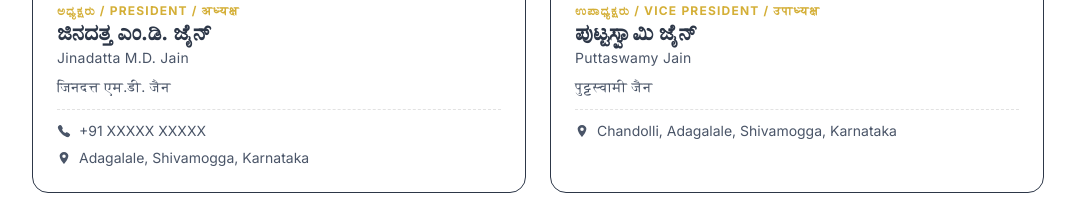
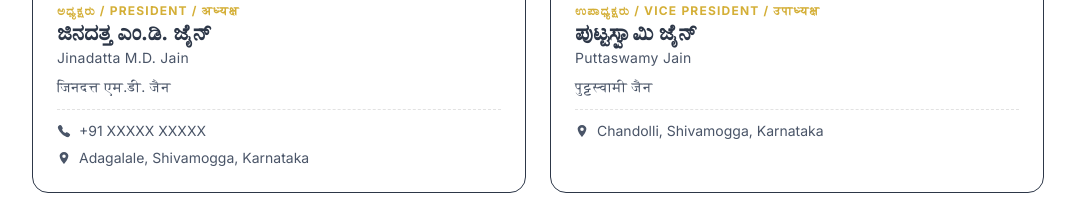
Before and after one commit to timothechauvet/sdjsac.in, a Next.js app: page / in a window 1280 px wide. Shown: the part 5740-5952 px from the top of the page, without its empty margins (102-1177 px from the left). Built offline with nearby package versions, Linux system fonts and the light colour scheme.

Commit message:
:memo: Fix SDJSAC vice president address

```diff
--- a/app/page.js
+++ b/app/page.js
@@ -490,7 +490,7 @@ export default function Home() {
                 <div className="committee-member-info">
                   <div className="committee-member-info-row">
                     <IoLocationSharp size={14} style={{ flexShrink: 0, marginTop: 2 }} />
-                    <span>Chandolli, Adagalale, Shivamogga, Karnataka</span>
+                    <span>Chandolli, Shivamogga, Karnataka</span>
                   </div>
                 </div>
               </div>
```
